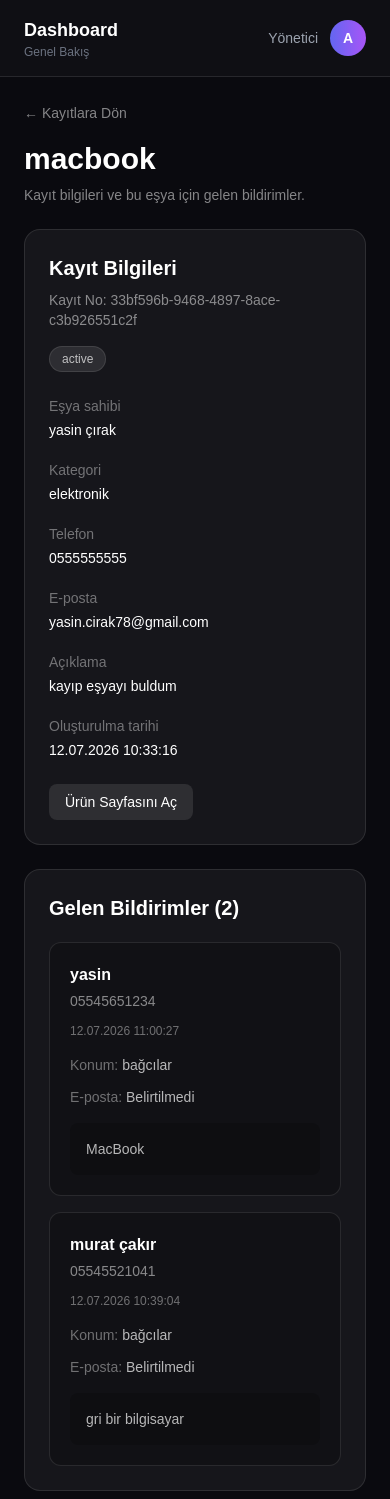
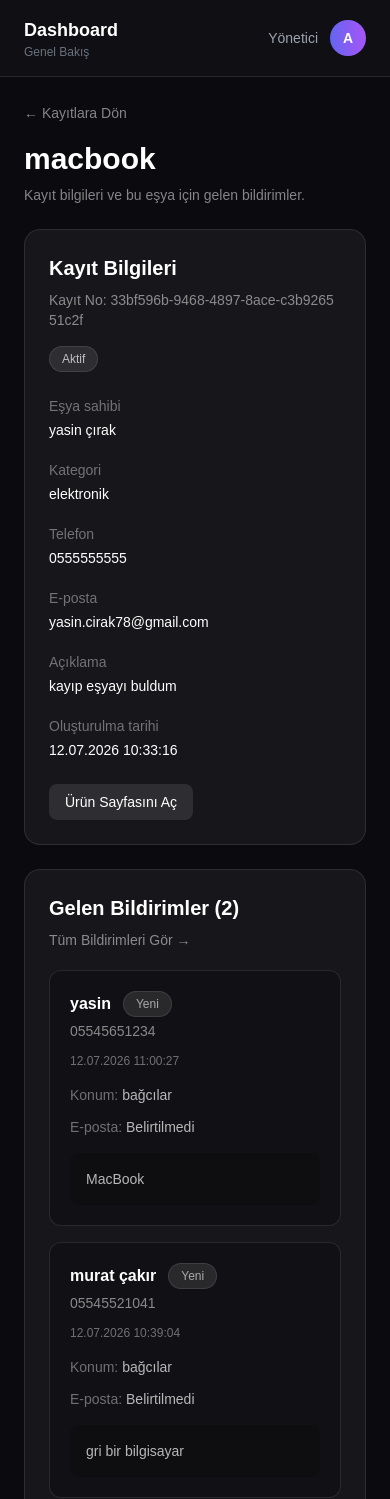
Before and after one commit to yasincirak/arkvium, a Next.js app: page /admin/records/33bf596b-9468-4897-8ace-c3b926551c2f in a window 390 px wide. Shown: the top 1499 px of the page. Built offline with nearby package versions, Linux system fonts and the light colour scheme.

Commit message:
Kayıt detay sayfası geliştirildi

```diff
--- a/src/app/admin/records/[id]/page.tsx
+++ b/src/app/admin/records/[id]/page.tsx
@@ -20,7 +20,9 @@ export default function RecordDetailPage({
     notFound();
   }
 
-  const messages = getFinderMessagesByRecordId(record.id);
+  const messages = getFinderMessagesByRecordId(record.id)
+    .slice()
+    .reverse();
 
   return (
     <div className="space-y-6">
@@ -48,13 +50,13 @@ export default function RecordDetailPage({
               Kayıt Bilgileri
             </h2>
 
-            <p className="mt-2 text-sm text-white/50">
+            <p className="mt-2 break-all text-sm text-white/50">
               Kayıt No: {record.id}
             </p>
           </div>
 
           <span className="w-fit rounded-full border border-white/10 bg-white/10 px-3 py-1 text-xs text-white/70">
-            {record.status || "Aktif"}
+            {record.status === "active" ? "Aktif" : record.status}
           </span>
         </div>
 
@@ -109,9 +111,18 @@ export default function RecordDetailPage({
       </div>
 
       <div className="rounded-2xl border border-white/10 bg-white/5 p-6">
+        <div className="flex flex-col gap-2 sm:flex-row sm:items-center sm:justify-between">
           <h2 className="text-xl font-semibold text-white">
             Gelen Bildirimler ({messages.length})
           </h2>
+
+          <Link
+            href="/admin/notifications"
+            className="text-sm text-white/50 transition hover:text-white"
+          >
+            Tüm Bildirimleri Gör →
+          </Link>
+        </div>
 
         {messages.length === 0 ? (
           <p className="mt-4 text-sm text-white/50">
@@ -119,19 +130,30 @@ export default function RecordDetailPage({
           </p>
         ) : (
           <div className="mt-5 space-y-4">
-            {messages
-              .slice()
-              .reverse()
-              .map((message) => (
+            {messages.map((message) => {
+              const statusLabel =
+                message.status === "completed"
+                  ? "Tamamlandı"
+                  : message.status === "read"
+                    ? "Okundu"
+                    : "Yeni";
+
+              return (
                 <div
                   key={message.id}
                   className="rounded-xl border border-white/10 bg-black/20 p-5"
                 >
                   <div className="flex flex-col gap-3 sm:flex-row sm:items-start sm:justify-between">
                     <div>
+                      <div className="flex flex-wrap items-center gap-3">
                         <h3 className="font-semibold text-white">
                           {message.finderName}
                         </h3>
+
+                        <span className="rounded-full border border-white/10 bg-white/10 px-3 py-1 text-xs text-white/60">
+                          {statusLabel}
+                        </span>
+                      </div>
 
                       <p className="mt-1 text-sm text-white/50">
                         {message.finderPhone}
@@ -163,7 +185,8 @@ export default function RecordDetailPage({
                     {message.message || "Mesaj bırakılmadı."}
                   </div>
                 </div>
-              ))}
+              );
+            })}
           </div>
         )}
       </div>
```
Lines whose indentation alone changed are shown as unchanged.
